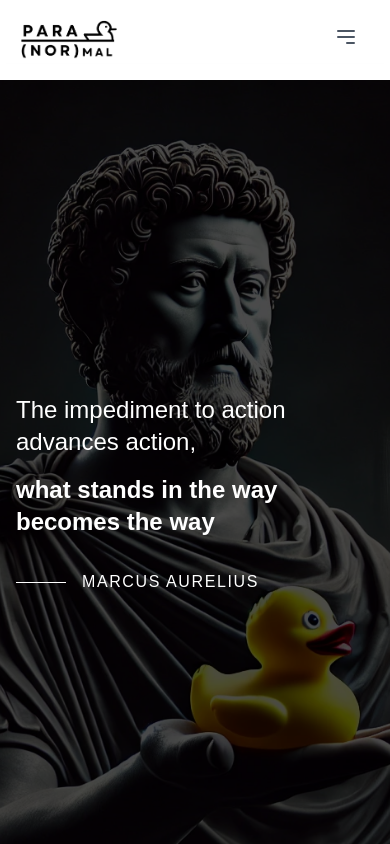
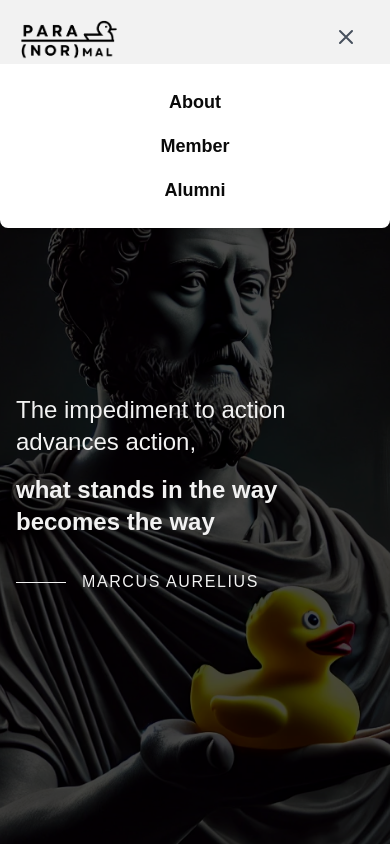
Before and after one commit to NorCortex/NorCortex.github.io, a Next.js app: page / in a window 390 px wide. Both pictures are taken after a click on the button 346 px from the left and 36 px from the top of the page. Shown: the top 844 px of the page. Built offline with nearby package versions, Linux system fonts and the light colour scheme.

Commit message:
Fix small screen navbar and footer

```diff
--- a/components/Footer.tsx
+++ b/components/Footer.tsx
@@ -21,7 +21,7 @@ const Footer = () => {
                     </div>
 
                     {/* Navigation Links */}
-                    <div className="flex flex-col md:flex-row md:space-x-8">
+                    <div className="flex flex-col md:flex-row md:space-x-8 gap-6 md:gap-0">
                         <div className="flex flex-col space-y-2">
                             <h3 className="text-lg font-semibold">Research</h3>
                             <Link href="/" className="text-sm hover:text-gray-400">Projects</Link>
@@ -40,12 +40,8 @@ const Footer = () => {
                         <p className="text-sm">Mahidol University</p>
                         <p className="text-sm">999 Phuttamonthon 4 Road, Salaya</p>
                         <p className="text-sm">Nakhon Pathom, 73170, Thailand</p>
-                        {/* <div className="flex space-x-4 mt-2">
-                            <Link href="#" className="hover:text-gray-400">GitHub</Link>
-                        </div> */}
                     </div>
                 </div>
-
 
                 <div className="border-t border-gray-700 mt-6 pt-4 text-center text-sm text-gray-400">
                     &copy; {new Date().getFullYear()} Paranormal Lab. All rights reserved.
--- a/components/Navbar.tsx
+++ b/components/Navbar.tsx
@@ -5,12 +5,11 @@ import { useState } from 'react';
 
 const Navbar = () => {
   const [isMenuOpen, setIsMenuOpen] = useState(false);
-  const toggleMenu = () => {
-    setIsMenuOpen(!isMenuOpen);
-  };
+  const toggleMenu = () => setIsMenuOpen(!isMenuOpen);
+  const closeMenu = () => setIsMenuOpen(false);
 
   return (
-    <nav className="bg-white">
+    <nav className="bg-white shadow-md relative">
       <div className="max-w-6xl mx-auto px-4">
         <div className="flex justify-between items-center py-4">
           {/* Logo */}
@@ -26,41 +25,47 @@ const Navbar = () => {
             </Link>
           </div>
 
+          {/* Desktop Menu */}
           <div className="hidden md:flex flex-grow justify-center space-x-6 font-montserrat text-sm">
             <Link href="/about" className="hover:text-gray-600 font-semibold">About</Link>
             <Link href="/member" className="hover:text-gray-600 font-semibold">Member</Link>
             <Link href="/alumni" className="hover:text-gray-600 font-semibold">Alumni</Link>
           </div>
 
+          {/* Mobile Menu Button */}
           <div className="md:hidden">
             <button
               onClick={toggleMenu}
               className="text-gray-600 hover:text-gray-900 focus:outline-none px-4"
             >
-              <svg
-                className="h-6 w-6"
-                fill="none"
-                stroke="currentColor"
-                viewBox="0 0 24 24"
-                xmlns="http://www.w3.org/2000/svg"
-              >
-                <path strokeLinecap="round" strokeLinejoin="round" strokeWidth="2" d="M4 6h16M4 12h16m-7 6h7" />
-              </svg>
+              {isMenuOpen ? (
+                <svg className="h-6 w-6" fill="none" stroke="currentColor" viewBox="0 0 24 24">
+                  <path strokeLinecap="round" strokeLinejoin="round" strokeWidth="2" d="M6 18L18 6M6 6l12 12" />
+                </svg>
+              ) : (
+                <svg className="h-6 w-6" fill="none" stroke="currentColor" viewBox="0 0 24 24">
+                  <path strokeLinecap="round" strokeLinejoin="round" strokeWidth="2" d="M4 6h16M4 12h16m-7 6h7" />
+                </svg>
+              )}
             </button>
           </div>
         </div>
 
-        <div
-          className={`transition-all duration-300 ease-in-out ${
-            isMenuOpen ? 'max-h-screen opacity-100' : 'max-h-0 opacity-0 pointer-events-none'
-          } md:hidden absolute top-16 left-0 w-full bg-white shadow-md`}
-        >
-          <div className="flex flex-col items-center py-4 space-y-4 text-sm font-montserrat">
-            <Link href="/about" className="hover:text-gray-600 font-semibold">About</Link>
-            <Link href="/member" className="hover:text-gray-600 font-semibold">Member</Link>
-            <Link href="/alumni" className="hover:text-gray-600 font-semibold">Alumni</Link>
+        {/* Mobile Menu with Overlay Click to Close */}
+        {isMenuOpen && (
+          <div className="fixed inset-0 bg-black bg-opacity-5 z-50" onClick={closeMenu}>
+            <div
+              className="absolute top-16 left-0 w-full bg-white shadow-lg rounded-b-lg py-6"
+              onClick={(e) => e.stopPropagation()} // Prevent closing when clicking inside
+            >
+              <div className="flex flex-col items-center space-y-4 text-lg font-montserrat">
+                <Link href="/about" className="hover:text-gray-600 font-semibold" onClick={closeMenu}>About</Link>
+                <Link href="/member" className="hover:text-gray-600 font-semibold" onClick={closeMenu}>Member</Link>
+                <Link href="/alumni" className="hover:text-gray-600 font-semibold" onClick={closeMenu}>Alumni</Link>
+              </div>
+            </div>
           </div>
-        </div>
+        )}
       </div>
     </nav>
   );
```
